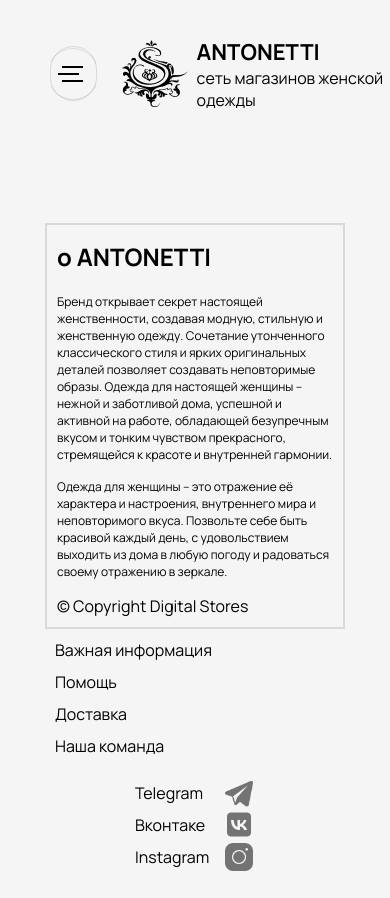
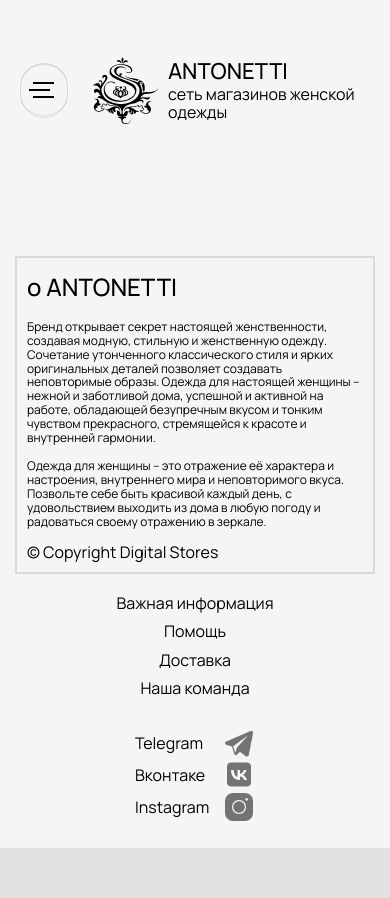
Before and after one commit to meteora555/woman_shop, a Next.js app: page /cart in a window 390 px wide. After the commit the page ends 848 px from the top, so only its background shows below. Built offline with nearby package versions, Linux system fonts and the light colour scheme.

Commit message:
adoptive style  main page fix#3

```diff
--- a/components/large/Header.tsx
+++ b/components/large/Header.tsx
@@ -1,7 +1,10 @@
 import React, { useState, useRef } from 'react';
+
 import Link from 'next/link';
+import Image from 'next/image';
 
-import Image from 'next/image';
+import { Button, Space } from 'antd';
+
 import ModalAside from './ModalAside';
 import { Desc } from '../little/Desc';
 
--- a/package.json
+++ b/package.json
@@ -13,6 +13,7 @@
     "@types/node": "18.11.11",
     "@types/react": "18.0.26",
     "@types/react-dom": "18.0.9",
+    "antd": "^5.0.5",
     "eslint": "8.29.0",
     "eslint-config-next": "13.0.6",
     "next": "13.0.6",
--- a/pages/_app.tsx
+++ b/pages/_app.tsx
@@ -1,4 +1,6 @@
+import 'antd/dist/reset.css';
 import '../styles/styles.scss';
+
 import type { AppProps } from 'next/app';
 
 import { Provider } from 'react-redux';
--- a/styles/media.scss
+++ b/styles/media.scss
@@ -1,24 +1,45 @@
 @media screen and (max-width: 1410px) {
   .header__inner {
+    margin-left: 0px;
     a:nth-child(even) {
       display: none;
     }
+  }
+  .nav {
+    display: flex;
+    justify-content: space-evenly;
   }
   .bar {
     &::after {
       width: 1000px;
     }
   }
+  .main__desc {
+    &-text,
+    &-btn {
+      display: none;
+    }
+  }
 }
 @media screen and (max-width: 1135px) {
-  .header__logo {
-    span {
-      display: none;
+  .nav {
+    display: flex;
+    justify-content: space-evenly;
+  }
+  .header {
+    &__logo {
+      span {
+        display: none;
+      }
+      img {
+        margin-left: 25px;
+      }
     }
-    img {
-      margin-left: 25px;
+    &__buttons {
+      padding-right: 0px;
     }
   }
+
   .bar {
     &::after {
       width: 700px;
@@ -27,9 +48,7 @@
   .mouse {
     left: 550px;
   }
-  .header__inner {
-    margin-left: auto;
-  }
+
   .main__desc {
     p {
       display: none;
@@ -38,13 +57,24 @@
       display: none;
     }
     &-title {
-      font-size: 20px;
+      font-size: 28px;
       font-weight: 400;
     }
   }
   .modalAside {
     &__img {
       display: none;
+    }
+  }
+  .footer {
+    &__info {
+      display: flex;
+      flex-direction: column;
+      align-items: center;
+    }
+    &__menu {
+      padding: 20px;
+      text-align: center;
     }
   }
 }
@@ -94,14 +124,7 @@
       padding: 2px;
     }
   }
-  .footer__info {
-    display: block;
-  }
-  .footer__menu {
-    padding: 10px;
-    margin: 0 auto;
-    width: 300px;
-  }
+
   .bar {
     flex-direction: column;
     &__filter-item {
@@ -121,11 +144,28 @@
     width: 70%;
     top: -47%;
   }
+  .footer {
+    &__about {
+      width: auto;
+    }
+  }
 }
 @media screen and (max-width: 600px) {
-  .header__buttons {
-    display: none;
+  .nav {
+    padding: 20px;
+    display: flex;
+    justify-content: space-between;
+    align-items: center;
   }
+  .header {
+    &__buttons {
+      display: none;
+    }
+    &__burger-btn {
+      margin-left: 0px;
+    }
+  }
+
   .bar {
     &::after {
       width: 300px;
@@ -134,10 +174,7 @@
   .mouse {
     left: 300px;
   }
-  .footer__about {
-    width: 300px;
-    margin: 0 auto;
-  }
+
   .bar {
     &__filter-item {
       font-size: 10px;
--- a/styles/styles.scss
+++ b/styles/styles.scss
@@ -127,9 +127,9 @@
 .main__desc {
   position: absolute;
   top: 120%;
-  left: 3%;
+  left: 18%;
   z-index: 1;
-  width: 100%;
+  width: 70%;
   text-align: center;
   &-title {
     color: #fff;
@@ -142,7 +142,7 @@
   &-text {
     position: absolute;
     top: 90;
-    left: 29%;
+    left: 21%;
     color: #fff;
     font-weight: 200;
     font-size: 60px;
@@ -154,7 +154,7 @@
   &-btn {
     position: absolute;
     top: 255px;
-    left: 635px;
+    left: 424px;
     width: 200px;
     height: 75px;
     border: 1px solid #fff;
```
Also changed, not shown: 1 other file (tests, documents, lock files or other folders).
